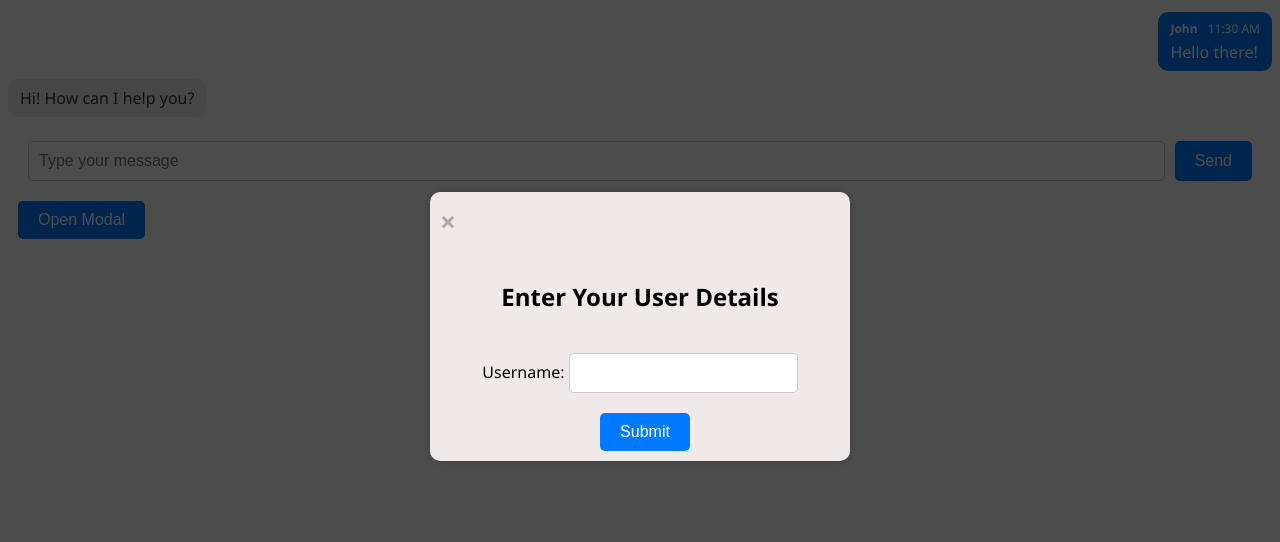
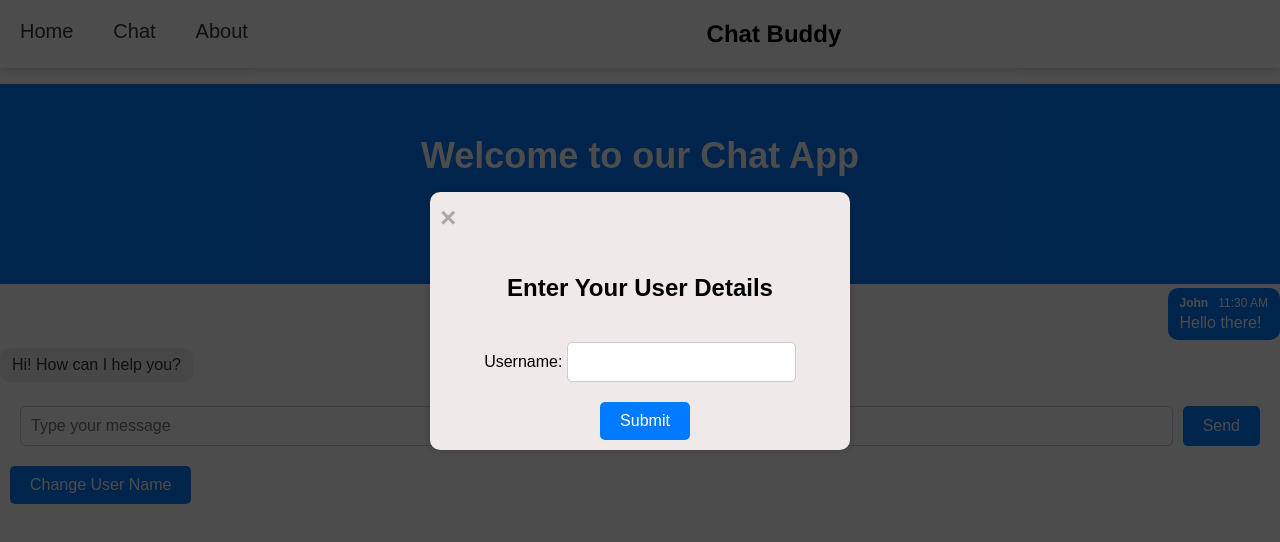
Before and after one commit to anilphiyak617/web-sockets-nodejs, a plain HTML site: page client/index.html in a window 1280 px wide. Drawn offline with Linux system fonts and the light colour scheme.

Commit message:
created navbar and applied styling

```diff
--- a/client/index.html
+++ b/client/index.html
@@ -11,6 +11,24 @@
     <script defer type='module' src="./components/modal.js"></script>
 </head>
 <body>
+    <nav>
+        <!-- Navigation Bar -->
+        <div class="navbar">
+            <a href="#">Home</a>
+            <a href="#">Chat</a>
+            <a href="#">About</a>
+            <div class="logo">
+                Chat Buddy
+            </div>
+        </div>
+
+
+        <!-- Banner -->
+        <div class="banner">
+            <h1>Welcome to our Chat App</h1>
+            <p>Join the conversation and connect with friends.</p>
+        </div>
+    </nav>
     <!-- message list -->
     <div class="chat-messages">
         <!-- Your chat messages will be displayed here (example) -->
@@ -31,7 +49,7 @@
         </div>
         <!-- MODAL -->
         <!-- The Modal -->
-        <button id="openModalBtn" class="button">Open Modal</button>
+        <button id="openModalBtn" class="button">Change User Name</button>
         <div id="userDetailsModal" class="modal ">
             <div class="modal-content">
                 <div class="close" id="closeModal">&times;</div>
--- a/client/styles.css
+++ b/client/styles.css
@@ -2,6 +2,44 @@ body {
     font-family: "Segoe UI", "Helvetica Neue", Roboto, Arial, sans-serif;
 }
 
+/* Scrollbar Track */
+::-webkit-scrollbar {
+    width: 8px;
+    /* Width of the scrollbar */
+    background-color: transparent;
+    /* Background color of the scrollbar track */
+}
+
+/* Scrollbar Thumb (the draggable part) */
+::-webkit-scrollbar-thumb {
+    background-color: rgba(0, 0, 0, 0.5);
+    /* Color of the scrollbar thumb */
+    border-radius: 10px;
+    /* Rounded corners for the thumb */
+}
+
+/* On hover, make the thumb darker */
+::-webkit-scrollbar-thumb:hover {
+    background-color: rgba(0, 0, 0, 0.7);
+}
+
+/* Scrollbar Track (when not hovering) */
+::-webkit-scrollbar-track {
+    background-color: transparent;
+    /* Background color of the scrollbar track when not hovering */
+}
+
+/* Scrollbar Track (when dragging) */
+::-webkit-scrollbar-track-piece {
+    background-color: rgba(0, 0, 0, 0.1);
+    /* Background color of the scrollbar track when dragging */
+}
+
+/* Scrollbar Corner (the bottom-right corner) */
+::-webkit-scrollbar-corner {
+    background-color: transparent;
+    /* Background color of the scrollbar corner */
+}
 /* Style for the chat input and send button */
 .chat-container {
     display: flex;
@@ -37,7 +75,7 @@ body {
       /* Your messages on the right */
       overflow-y: auto;
       /* Enable vertical scroll for long messages */
-      max-height: 800px;
+    max-height: 50vh;
       /* Limit the height and add scroll when needed */
   }
 /* Style for chat messages (example) */
@@ -76,3 +114,88 @@ body {
     font-size: 12px;
     margin-bottom: 4px;
  }
+/*  *NAV BAR/
+   /* Navigation Bar Styles */
+.navbar {
+    background-color: #fff;
+    /* White background */
+    box-shadow: 0 4px 6px rgba(0, 0, 0, 0.1);
+    /* Box shadow for card effect */
+    padding: 20px 0;
+    text-align: center;
+    font-size: 20px;
+    font-weight: 400;
+    justify-content: left;
+    display: flex;
+}
+
+.navbar a {
+    color: #333;
+    /* Text color for links */
+    text-decoration: none;
+    /* Remove underline */
+    margin: 0 20px;
+    /* Add spacing between links */
+    transition: color 0.3s;
+    /* Smooth color transition on hover */
+}
+
+.navbar a:hover {
+    color: #075E54;
+    /* WhatsApp green on hover */
+}
+
+.navbar .logo {
+    font-size: x-large;
+    font-weight: 900;
+    margin: auto;
+    font-family: 'Franklin Gothic Medium', 'Arial Narrow', Arial, sans-serif;
+}
+
+/* Banner Styles */
+.banner {
+    /* background-image: url('./public/images/banner.png'); */
+    object-fit: scale-down;
+    /* Replace with your banner image URL */
+    /* background-size: cover; */
+    background-position: center;
+    height: 200px;
+    text-align: center;
+    color: #fff;
+    font-size: 18px;
+    display: flex;
+    flex-direction: column;
+    justify-content: center;
+    align-items: center;
+    background-color: #007bff;
+    margin-top: 1rem;
+}
+
+.banner h1 {
+    font-size: 36px;
+    margin: 0;
+    padding: 0;
+}
+
+/* Additional Styles */
+body {
+    font-family: Arial, sans-serif;
+    margin: 0;
+    padding: 0;
+}
+
+/* Adjustments for Mobile Devices */
+@media screen and (max-width: 768px) {
+    .navbar {
+        font-size: 16px;
+    }
+
+    .banner {
+        height: 150px;
+        font-size: 16px;
+    }
+
+    .banner h1 {
+        font-size: 28px;
+    }
+}
```
Also changed, not shown: client/public/images/banner.png (added).
